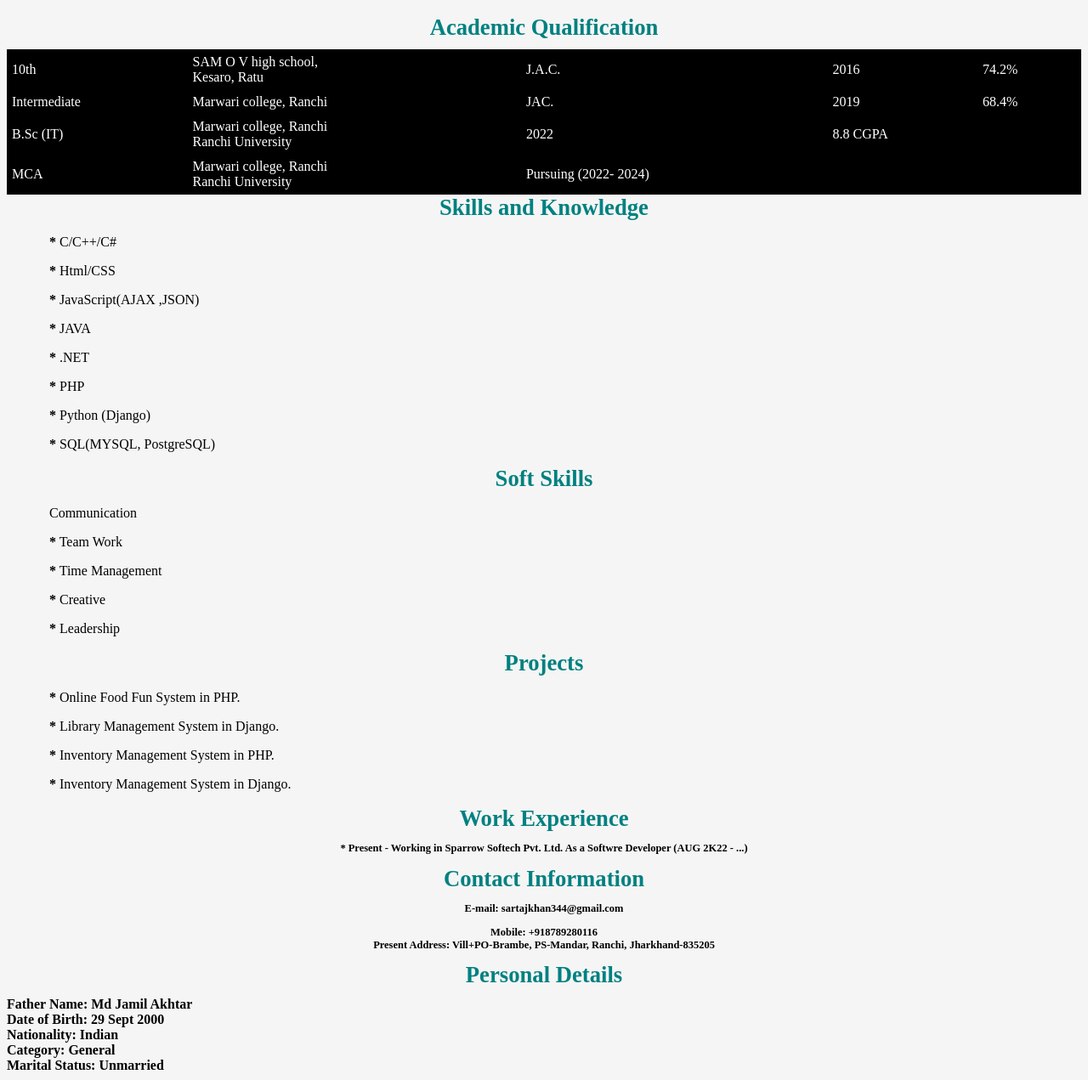
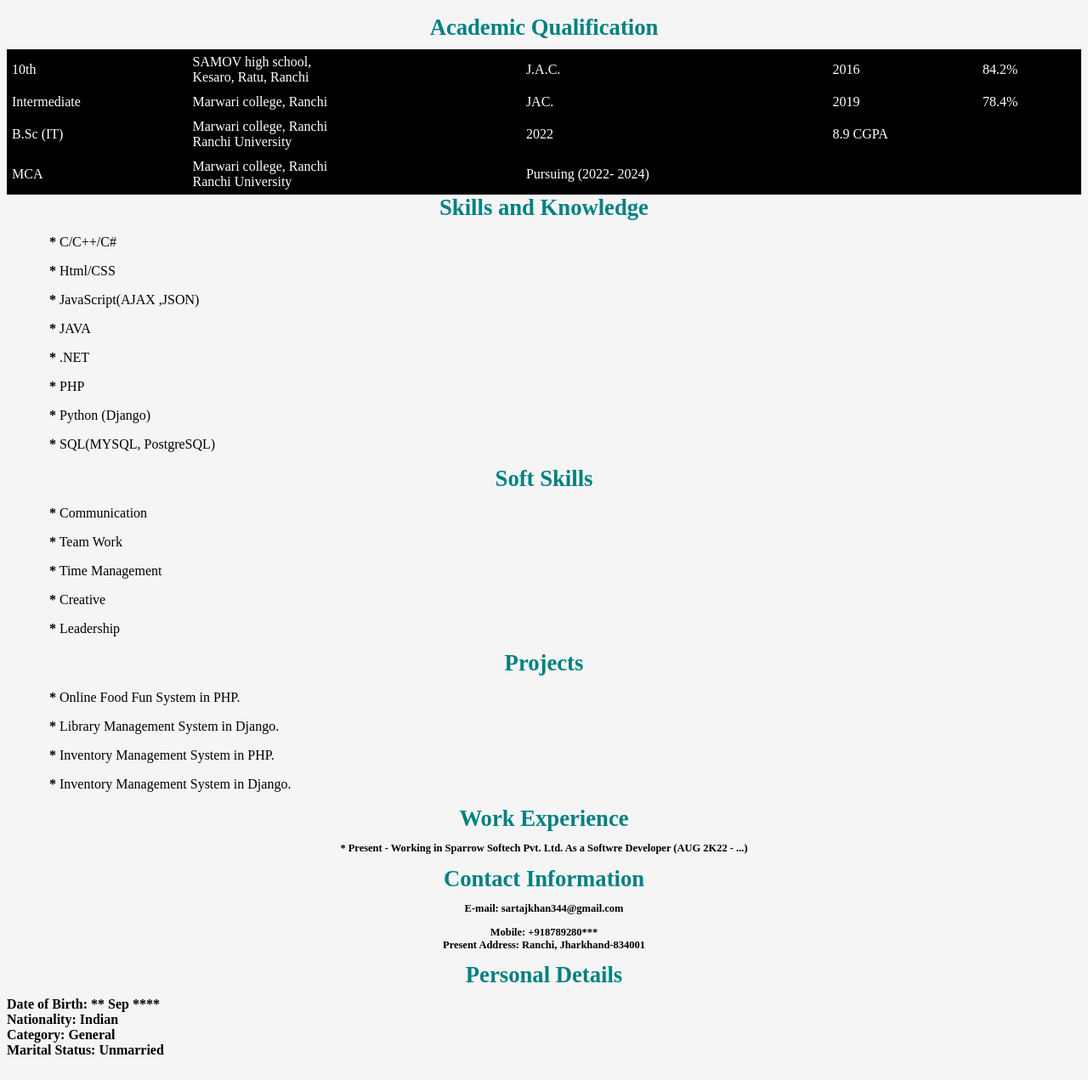
Before and after one commit to sartaj-khan/portfolio, a plain HTML site: page index.html in a window 1280 px wide. Shown: the part 449-1720 px from the top of the page at 85% size. Drawn offline with Linux system fonts and the light colour scheme.

Commit message:
Update index.html

```diff
--- a/index.html
+++ b/index.html
@@ -112,23 +112,23 @@
 <table>
   <tr>
     <td>10th</td>
-    <td>SAM O V high school,<br />Kesaro, Ratu</td>
+    <td>SAMOV high school,<br />Kesaro, Ratu, Ranchi</td>
     <td>J.A.C.</td>
     <td>2016</td>
-    <td>74.2%</td>
+    <td>84.2%</td>
   </tr>
   <tr>
     <td>Intermediate</td>
     <td>Marwari college, Ranchi</td>
     <td>JAC.</td>
     <td>2019</td>
-    <td>68.4%</td>
+    <td>78.4%</td>
   </tr>
   <tr>
     <td>B.Sc (IT)</td>
     <td>Marwari college, Ranchi<br />Ranchi University</td>
     <td>2022</td>
-    <td>8.8 CGPA</td>
+    <td>8.9 CGPA</td>
   </tr>
   <tr>
     <td>MCA</td>
@@ -157,7 +157,7 @@
     Soft Skills
   </div>
   <div class="table table-bordered">
-    <ul style="list-style-type:circle">Communication</ul>
+    <ul style="list-style-type:circle"><b>*</b> Communication</ul>
     <ul><b>*</b> Team Work</ul>
     <ul><b>*</b> Time Management</ul>
     <ul><b>*</b> Creative</ul>
@@ -192,7 +192,7 @@
    <h3>E-mail: sartajkhan344@gmail.com</h3>
   </div>
   <div class="contact-info">
-    <h3>Mobile: +918789280116<br />Present Address: Vill+PO-Brambe, PS-Mandar, Ranchi, Jharkhand-835205</h3>
+    <h3>Mobile: +918789280***<br />Present Address: Ranchi, Jharkhand-834001</h3>
   </div>
   </center>
 <div class="section-title">
@@ -200,8 +200,8 @@
 </div>
 <div class="personal-details">
     <b>
-  Father Name: Md Jamil Akhtar<br />
-  Date of Birth: 29 Sept 2000<br />
+
+  Date of Birth: ** Sep **** <br />
   Nationality: Indian<br />
   Category: General<br />
   Marital Status: Unmarried</b>
```
